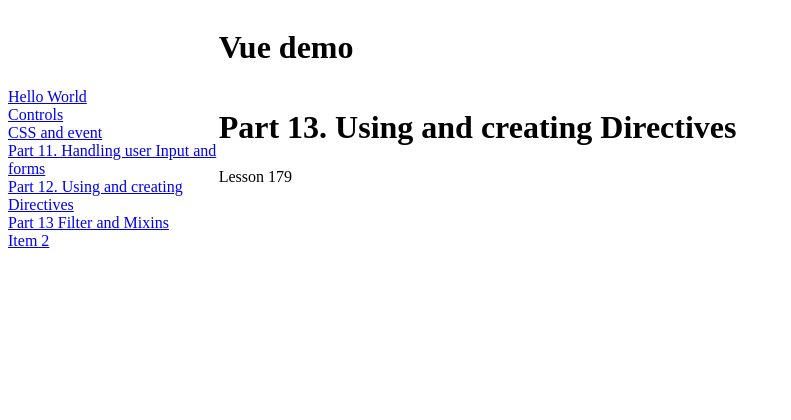
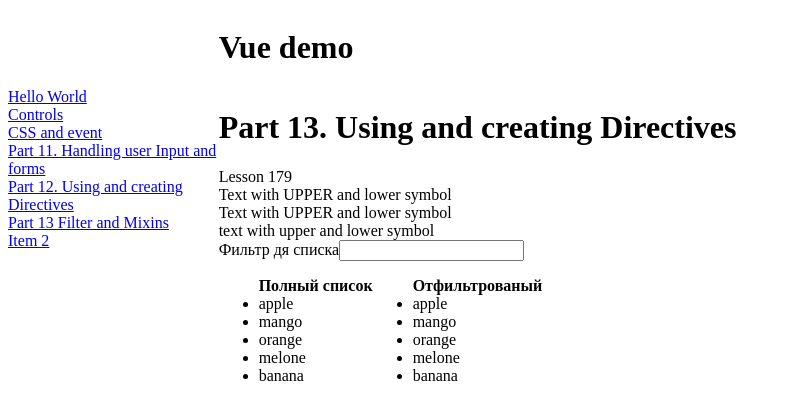
Before and after one commit to dvvadvva/VueSPA, a Vue app: page /#/filterandmixins13 in a window 1280 px wide. Shown: the top 420 px of the page, without its empty margins (0-791 px from the left). Built offline with nearby package versions, Linux system fonts and the light colour scheme.

Commit message:
filter and computed

```diff
--- a/src/components/FilterAndMixins.vue
+++ /dev/null
@@ -1,12 +0,0 @@
-<template>
-  <div>
-    <h1>Part 13. Using and creating Directives</h1>
-    <div>Lesson 179</div>
-    </div>
-</template>
-
-<script>
-export default {
-
-}
-</script>
--- /dev/null
+++ b/src/components/FilterAndMixins13.vue
@@ -0,0 +1,50 @@
+<template>
+  <div>
+    <h1>Part 13. Using and creating Directives</h1>
+    <div>Lesson 179</div>
+    <div>{{ someText }}</div>
+    <div>{{ someText | upperconv }}</div>
+    <div>{{ someText | lowerconv }}</div>
+    <div>Фильтр дя списка<input v-model="filterCondition" /></div>
+    <div>
+      <ul class="someList"><strong>Полный список</strong>
+        <li v-for="Items in Fruits" v-bind:key="Items">{{ Items }}</li>
+      </ul>
+      <ul class="someList"><strong>Отфильтрованый</strong>
+        <li v-for="onefruits in filterFruits" v-bind:key="onefruits">
+          {{ onefruits }}
+        </li>
+      </ul>
+    </div>
+  </div>
+</template>
+
+<script>
+export default {
+  data() {
+    return {
+      someText: "Text with UPPER and lower symbol",
+      Fruits: ["apple", "mango", "orange", "melone", "banana"],
+      filterCondition: ""
+    };
+  },
+  computed: {
+    filterFruits() {
+      return this.Fruits.filter(el => {
+        return el.match(this.filterCondition);
+      });
+    },
+    filters: {
+      upperconv(value) {
+        return value.toUpperCase();
+      }
+    }
+  }
+};
+</script>
+
+<style scoped>
+.someList {
+  display: inline-block;
+}
+</style>
--- a/src/main.js
+++ b/src/main.js
@@ -20,7 +20,6 @@ Vue.directive("highcolor", {
     el.style.backgroundColor = binding.value;
   }
 });
-
 Vue.directive("highifcolor", {
   bind(el, binding) {
     if (binding.arg == "background") {
@@ -31,6 +30,13 @@ Vue.directive("highifcolor", {
   }
 });
 
+Vue.filter('lowerconv',
+  function(value) {
+      return value.toLowerCase();
+    }
+);
+
+
 new Vue({
   router,
   render: h => h(App)
--- a/src/routes/route.js
+++ b/src/routes/route.js
@@ -4,7 +4,7 @@ import pageTwo from "../components/PageTwo";
 import HelloWorld from "../components/HelloWorld";
 import CSSandEvent from "../components/CSSandEvent";
 import Directives from "../components/DirectivesPart12";
-import FilterAndMixins from '../components/FilterAndMixins'
+import FilterAndMixins from '../components/FilterAndMixins13'
 
 export const routes = [
   {
```
